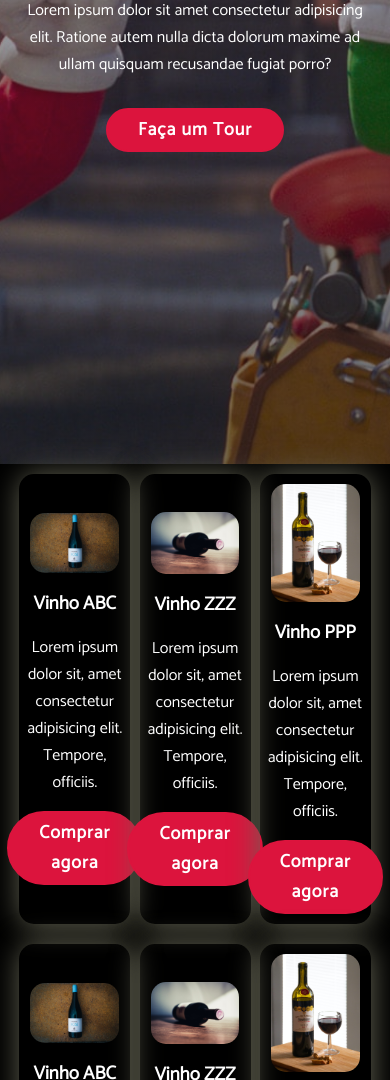
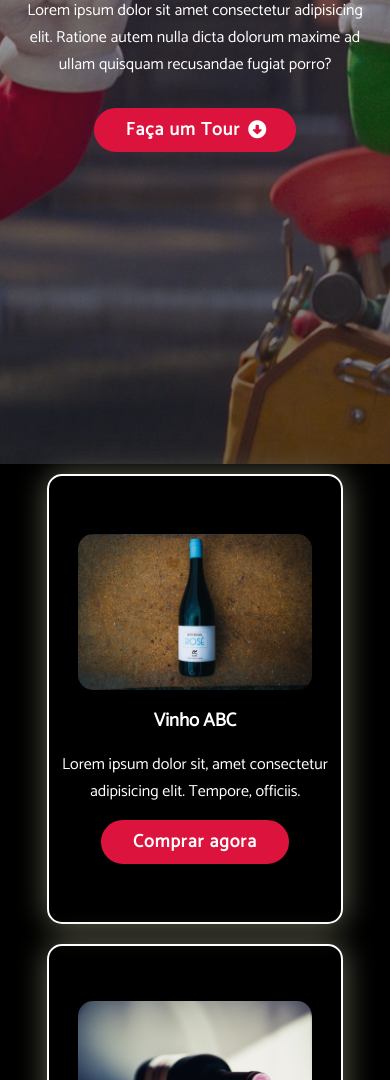
Before and after one commit to phfarath/css-1205, a plain HTML site: page css-0505-main/index.html in a window 390 px wide. Shown: the part 380-1460 px from the top of the page. Drawn offline with Linux system fonts and the light colour scheme.

Commit message:
css--1205

```diff
--- a/css-0505-main/assets/css/base.css
+++ b/css-0505-main/assets/css/base.css
@@ -19,7 +19,7 @@ ol {
 }
 
 .container {
-    width: 100vw;
+    width: 100%;
     height: 100vh;
     background-repeat: none;
     background-size: cover;
--- a/css-0505-main/assets/css/button.css
+++ b/css-0505-main/assets/css/button.css
@@ -15,3 +15,12 @@
     color:#dc143d;
     transition: .5s;
 }
+.arrow{
+     position:relative; /*relacao a posicao original do conteudo - 5props(top,right,bottom,left) */
+     top: 1px;
+     left: 3px;
+     font-size: 18px;
+}
+    .btn:hover .arrow{
+    animation: arrow .5s infinite ;/* link com a animacao nos keyframes*/
+}
--- a/css-0505-main/assets/css/cards.css
+++ b/css-0505-main/assets/css/cards.css
@@ -8,7 +8,7 @@
     padding: 10px;
     display: flex;/*posiciona ao lado um do outro*/
     flex-direction: row;
-    flex-wrap: wrap;
+    flex-wrap: wrap;/*um abaixo do outro na falta de espaço*/
     align-items: center;/*itens ao centro*/
     justify-content: space-evenly;/*espaco entre e mantem padrao*/
     row-gap: 20px;/*espacamento entre elementos*/
@@ -25,6 +25,7 @@
     align-items: center;
     justify-content: center;
     gap: 15px;
+    border: 2px solid #fff;
     box-shadow: 1px 1px 30px #665;
     border-radius: 15px;
     transition: .5s;/*transiçao do hover*/
--- /dev/null
+++ b/css-0505-main/assets/css/keyframes.css
@@ -0,0 +1,10 @@
+/* @ para animacao ( nao é uma classe ) */
+@keyframes arrow {
+    50%{
+        transform:translateY(7px);/*porcentagem da transicao e o que ela faz*/
+    }
+
+    100%{
+        transform: translateY(-7px);
+    }
+}
--- /dev/null
+++ b/css-0505-main/assets/css/responsive.css
@@ -0,0 +1,12 @@
+/*muda a disponibilidade do site pelo tamanho da tela*/
+@media(max-width:1024px){
+
+    .card-item{
+        width: 48%;;
+    }
+}
+@media(max-width:700px){
+    .card-item{
+        width: 80%;
+    }
+}
--- a/css-0505-main/index.html
+++ b/css-0505-main/index.html
@@ -16,6 +16,11 @@
     <link rel="stylesheet" href="./assets/css/hero.css">
     <link rel="stylesheet" href="./assets/css/button.css">
     <link rel="stylesheet" href="./assets/css/cards.css">
+    <link rel="stylesheet" href="./assets/css/keyframes.css">
+    <link rel="stylesheet" href="./assets/css/responsive.css">
+
+    <!-- link com font awesome para icone de seta para baixo -->
+    <link rel="stylesheet" href="https://cdnjs.cloudflare.com/ajax/libs/font-awesome/6.4.0/css/all.min.css" integrity="sha512-iecdLmaskl7CVkqkXNQ/ZH/XLlvWZOJyj7Yy7tcenmpD1ypASozpmT/E0iPtmFIB46ZmdtAc9eNBvH0H/ZpiBw==" crossorigin="anonymous" referrerpolicy="no-referrer" />
 </head>
 
 <body>
@@ -39,7 +44,9 @@
             <p>Lorem ipsum dolor sit amet consectetur adipisicing elit. Ratione autem nulla dicta dolorum maxime ad
                 ullam quisquam recusandae fugiat porro?</p>
             <!-- classe botao para o faca um tour  -->
-            <a href=""class="btn">Faça um Tour</a>
+            <a href=""class="btn">Faça um Tour
+                 <i class="fa-solid fa-circle-down arrow"></i>  <!--icone de seta para baixo  -->
+            </a>
         </div>
     </div>
     <!-- cards -vinhos  -->
@@ -69,7 +76,7 @@
             <!-- FIM 2° vinho  -->
             <!-- 3° vinho  -->
          <div class="card-item">
-            <img src="./assets/images/garrafas/pexels-brett-jordan-2897305.jpg" alt="">
+            <img src="./assets/images/garrafas/pexels-jack-williams-12582808.jpg" alt="">
             <h3>Vinho PPP</h3>
             <p>
                 Lorem ipsum dolor sit, amet consectetur adipisicing elit. Tempore, officiis.
@@ -103,7 +110,7 @@
             <!-- FIM 5° vinho  -->
             <!-- 6° vinho  -->
          <div class="card-item">
-            <img src="./assets/images/garrafas/pexels-brett-jordan-2897305.jpg" alt="">
+            <img src="./assets/images/garrafas/pexels-jack-williams-12582808.jpg" alt="">
             <h3>Vinho PPP</h3>
             <p>
                 Lorem ipsum dolor sit, amet consectetur adipisicing elit. Tempore, officiis.
@@ -137,7 +144,7 @@
             <!-- FIM 8° vinho  -->
             <!-- 9° vinho  -->
          <div class="card-item">
-            <img src="./assets/images/garrafas/pexels-brett-jordan-2897305.jpg" alt="">
+            <img src="./assets/images/garrafas/pexels-jack-williams-12582808.jpg" alt="">
             <h3>Vinho PPP</h3>
             <p>
                 Lorem ipsum dolor sit, amet consectetur adipisicing elit. Tempore, officiis.
```
